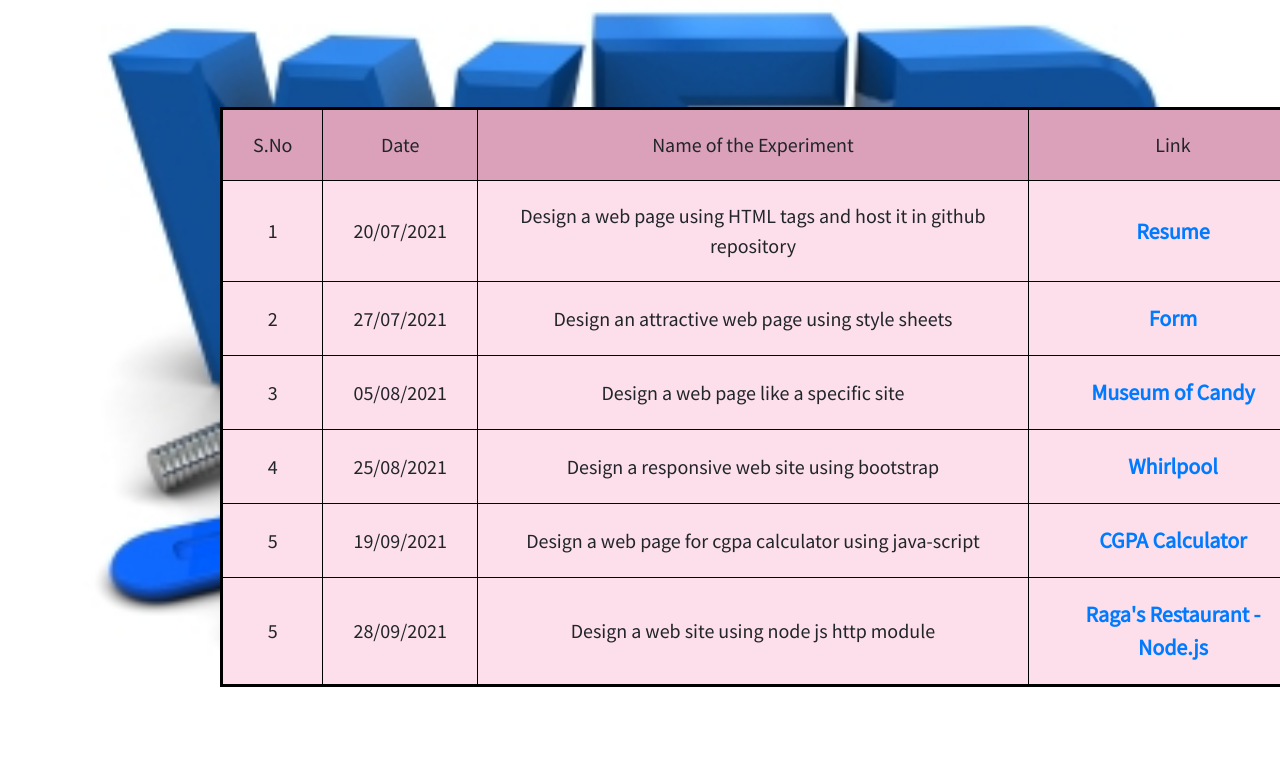
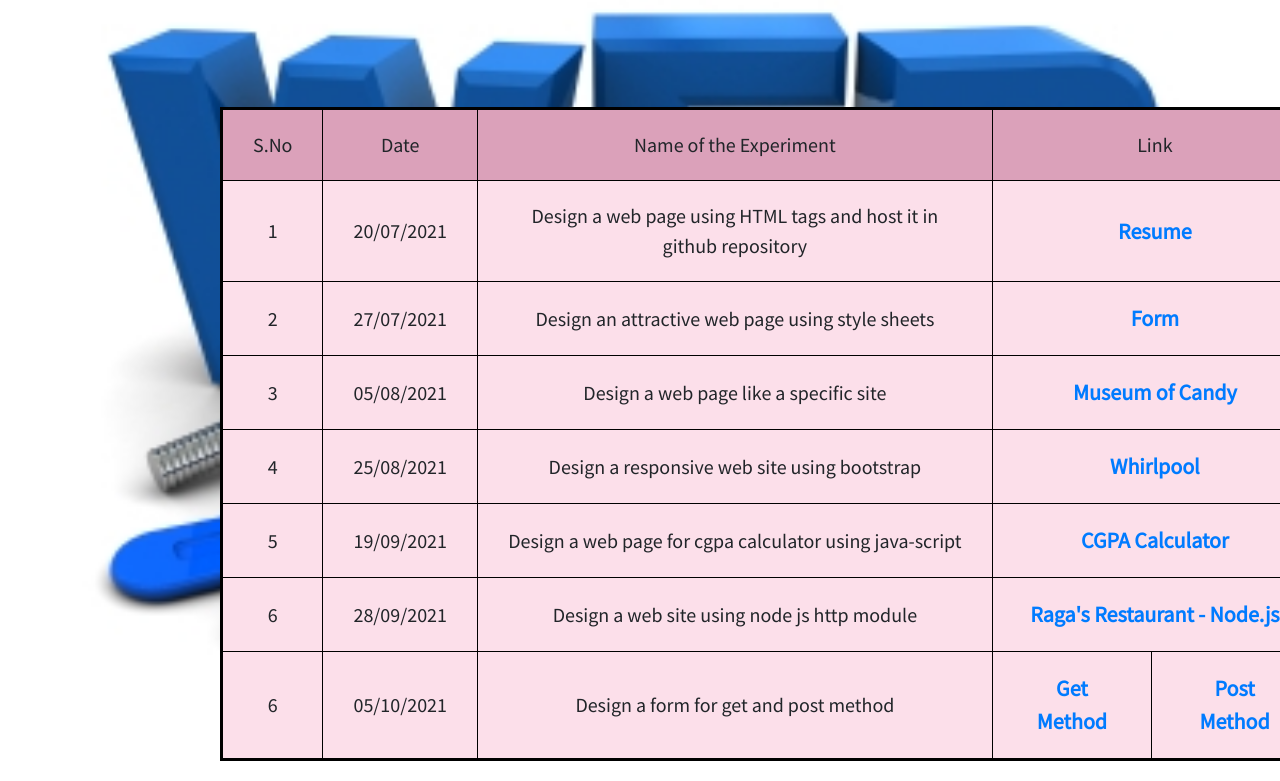
Before and after one commit to RAGAVI19ITR068/Web_Technology, a plain HTML site: page index.html in a window 1280 px wide. Shown: the part 179-960 px from the top of the page. Drawn offline with nearby package versions, Linux system fonts and the light colour scheme.

Commit message:
ex-7 updated

```diff
--- a/index.html
+++ b/index.html
@@ -33,7 +33,7 @@
                 <th>S.No</th>
                 <th>Date</th>
                 <th>Name of the Experiment</th>
-                <th>Link</th>
+                <th colspan="2">Link</th>
             </tr>
         </thead>
         <tbody>
@@ -41,37 +41,44 @@
                 <td>1</td>
                 <td>20/07/2021</td>
                 <td>Design a web page using HTML tags and host it in github repository</td>
-                <td><a href="./Ex-1/resume.html" target="_blank">Resume</a> </td>
+                <td colspan="2"><a href="./Ex-1/resume.html" target="_blank">Resume</a> </td>
             </tr>
             <tr>
                 <td>2</td>
                 <td>27/07/2021</td>
                 <td>Design an attractive web page using style sheets</td>
-                <td><a href="./Ex-2/form.html" target="_blank">Form</a></td>
+                <td colspan="2"><a href="./Ex-2/form.html" target="_blank">Form</a></td>
             </tr>
             <tr>
                 <td>3</td>
                 <td>05/08/2021</td>
                 <td>Design a web page like a specific site</td>
-                <td><a href="./Ex-3/menu_candy.html" target="_blank">Museum of Candy</a></td>
+                <td colspan="2"><a href="./Ex-3/menu_candy.html" target="_blank">Museum of Candy</a></td>
             </tr>
             <tr>
                 <td>4</td>
                 <td>25/08/2021</td>
                 <td>Design a responsive web site using bootstrap</td>
-                <td><a href="./Ex-4/index.html" target="_blank">Whirlpool</a></td>
+                <td colspan="2"><a href="./Ex-4/index.html" target="_blank">Whirlpool</a></td>
             </tr>
             <tr>
                 <td>5</td>
                 <td>19/09/2021</td>
                 <td>Design a web page for cgpa calculator using java-script</td>
-                <td><a href="./Ex-5/index.html" target="_blank">CGPA Calculator</a></td>
+                <td colspan="2"><a href="./Ex-5/index.html" target="_blank">CGPA Calculator</a></td>
             </tr>
             <tr>
-                <td>5</td>
+                <td>6</td>
                 <td>28/09/2021</td>
                 <td>Design a web site using node js http module</td>
-                <td><a href="http://localhost:8080/" target="_blank">Raga's Restaurant - Node.js</a></td>
+                <td colspan="2"><a href="http://localhost:8080/" target="_blank">Raga's Restaurant - Node.js</a></td>
+            </tr>
+            <tr>
+                <td>6</td>
+                <td>05/10/2021</td>
+                <td>Design a form for get and post method</td>
+                <td><a href="/Ex-7/form1.html" target="_blank">Get Method</a></td>
+                <td><a href="/Ex-7/form2.html" target="_blank">Post Method</a></td>
             </tr>
         </tbody>
     </table>
```
